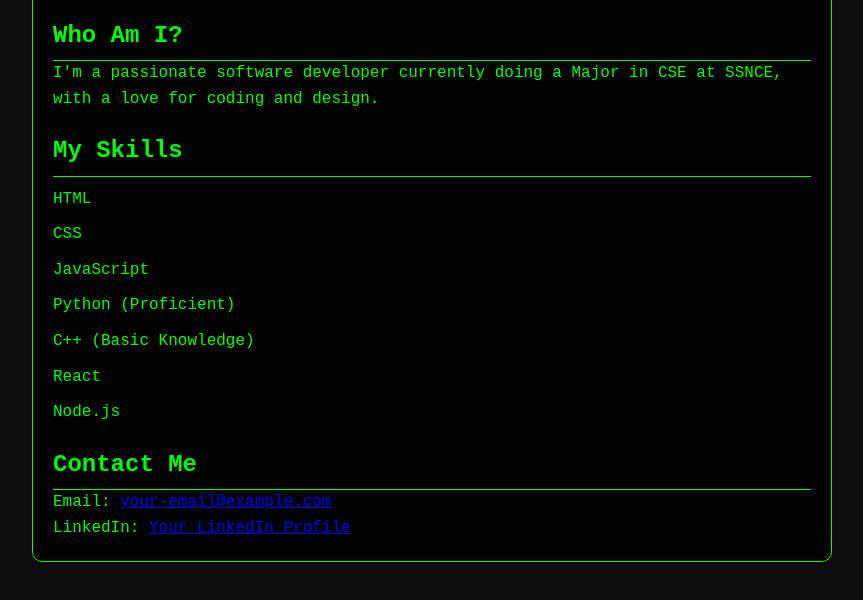
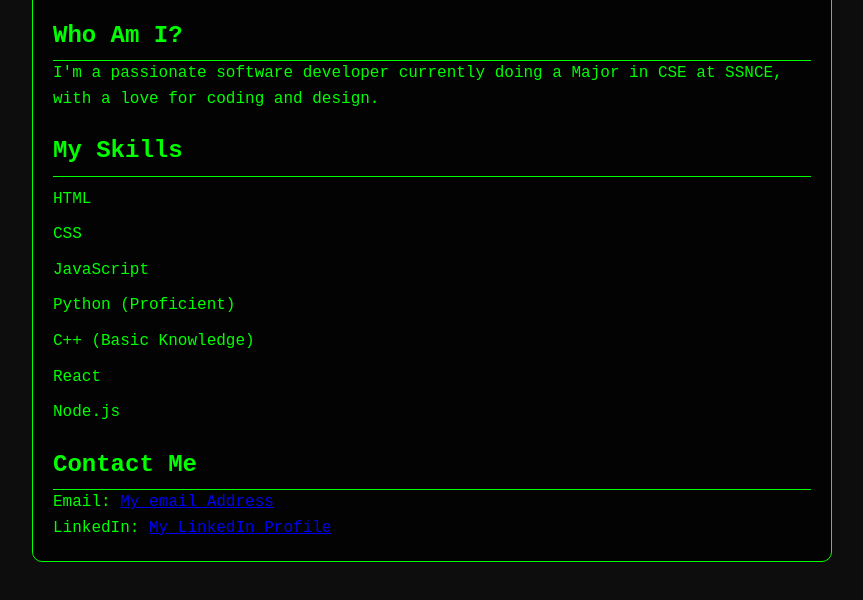
Before and after one commit to slimycashcodes/check123, a plain HTML site: page index.html in a window 1280 px wide. Shown: the part 114-714 px from the top of the page, without its empty margins (208-1071 px from the left). Drawn offline with Linux system fonts and the light colour scheme.

Commit message:
Update index.html

```diff
--- a/index.html
+++ b/index.html
@@ -26,8 +26,8 @@
                 <li>Node.js</li>
             </ul>
             <h2>Contact Me</h2>
-            <p>Email: <a href="mailto:rahulhvdc@gmail.com">your-email@example.com</a></p>
-            <p>LinkedIn: <a href="https://www.linkedin.com/in/rahul-suresh-92a124256/">Your LinkedIn Profile</a></p>
+            <p>Email: <a href="mailto:rahulhvdc@gmail.com">My email Address</a></p>
+            <p>LinkedIn: <a href="https://www.linkedin.com/in/rahul-suresh-92a124256/">My LinkedIn Profile</a></p>
         </section>
     </div>
     <script src="script.js"></script>
```
